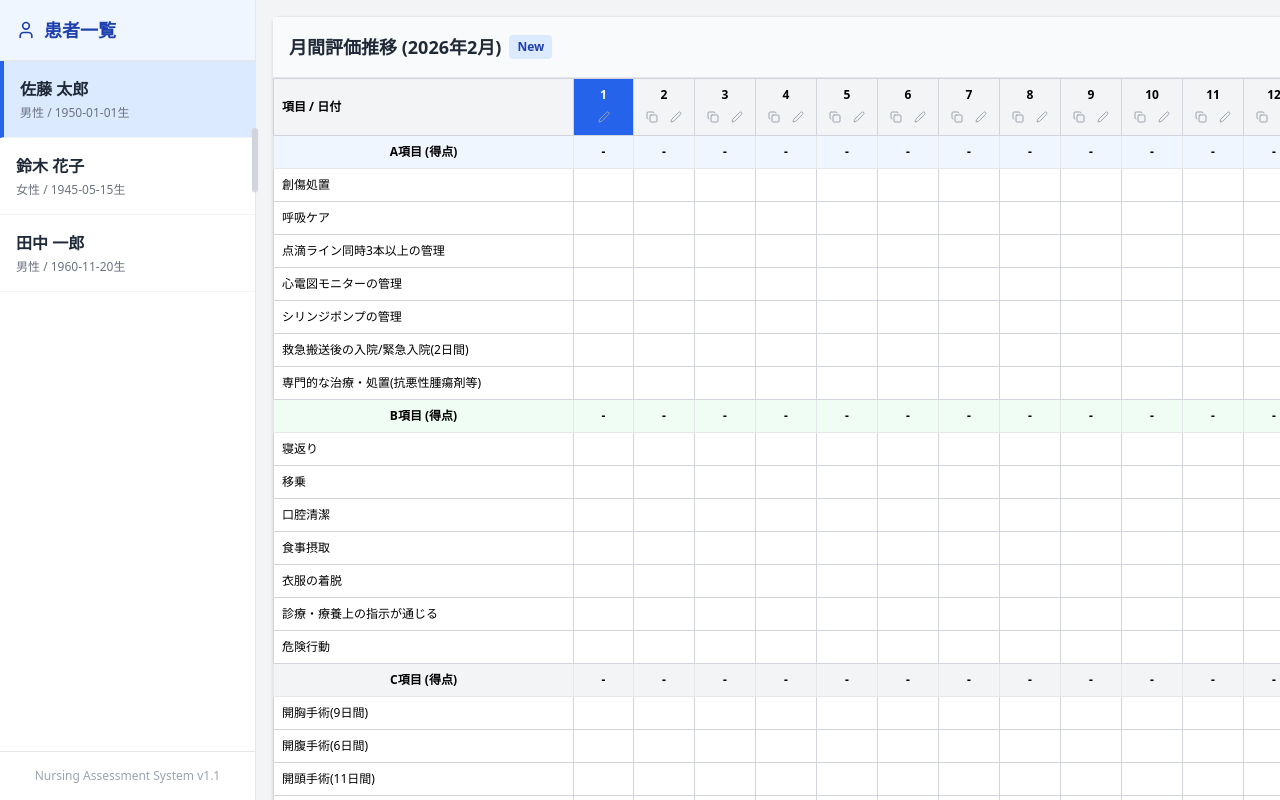
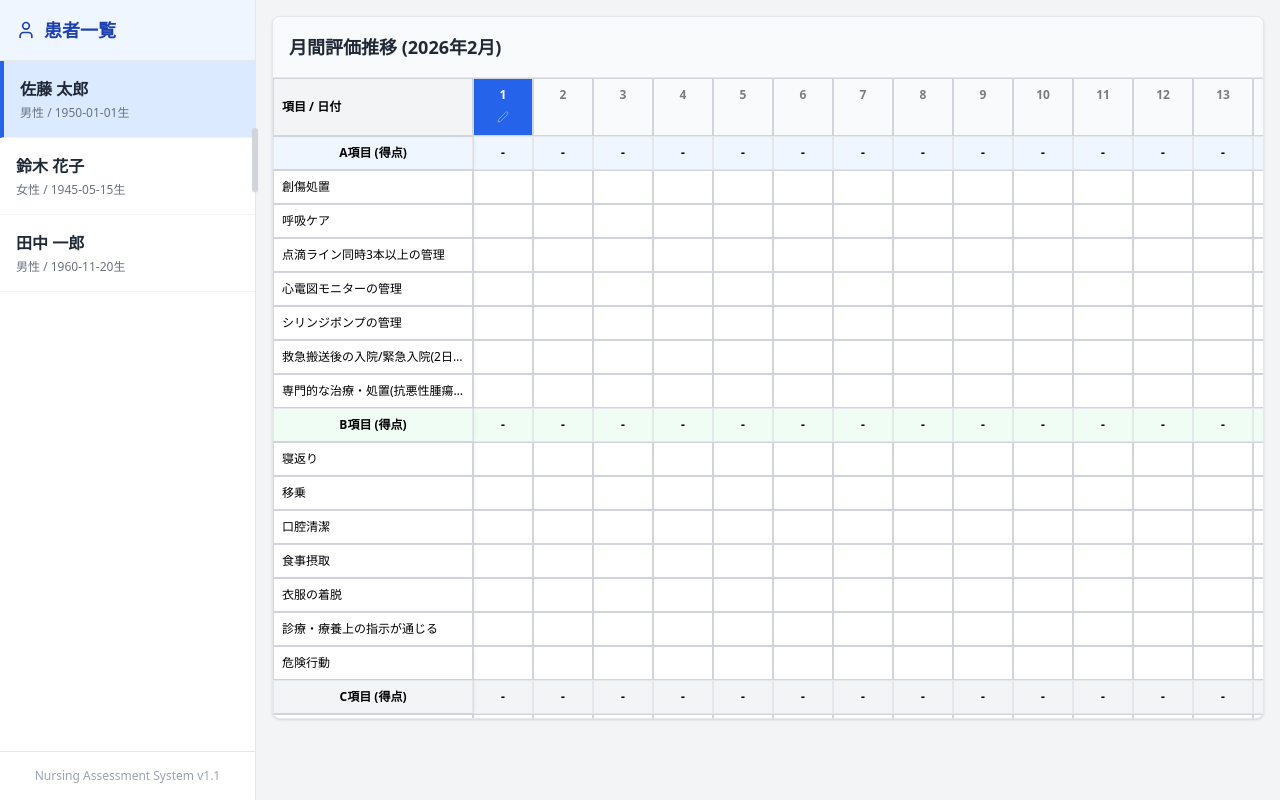
Before and after one commit to kumakumaaaaa/HfileMaker_v1, a Next.js app: page / in a window 1280 px wide. Built offline with nearby package versions, Linux system fonts and the light colour scheme.

Commit message:
マトリクス入力完成版（バグも修正済み）

```diff
--- a/app/page.tsx
+++ b/app/page.tsx
@@ -15,11 +15,29 @@ export default function Home() {
   const [isResizing, setIsResizing] = useState(false);
   const [lastUpdated, setLastUpdated] = useState<number>(0);
   const [isMounted, setIsMounted] = useState(false);
+  const [hasUnsavedChanges, setHasUnsavedChanges] = useState(false);
 
   // マウント判定
   useEffect(() => {
     setIsMounted(true);
   }, []);
+
+  // ... (omitted)
+
+  // Patient Selection Handler with Guard
+  const handlePatientSelect = (pid: string) => {
+      if (selectedPatientId === pid) return;
+
+      if (hasUnsavedChanges) {
+          if (!confirm('編集中のデータがあります。破棄して別の患者へ移動しますか？')) {
+              return;
+          }
+      }
+      setSelectedPatientId(pid);
+      setHasUnsavedChanges(false); // Reset immediately on switch accepted
+  };
+
+  // ... (omitted)
 
   // 初回ロード
   useEffect(() => {
@@ -36,50 +54,7 @@ export default function Home() {
     }
   }, []);
 
-  // 患者・日付変更時にデータをロード
-  useEffect(() => {
-    if (!selectedPatientId || !currentDate) return;
-
-    const data = getAssessment(selectedPatientId, currentDate);
-    if (data) {
-      setLoadedData(data.items);
-    } else {
-      setLoadedData(undefined); // 新規
-    }
-  }, [selectedPatientId, currentDate, lastUpdated]); // lastUpdatedが変わった時もロードし直す
-
-  // Resize Logic
-  useEffect(() => {
-      const handleMouseMove = (e: MouseEvent) => {
-          if (!isResizing) return;
-          const newWidth = e.clientX;
-          if (newWidth > 150 && newWidth < 600) {
-              setSidebarWidth(newWidth);
-          }
-      };
-
-      const handleMouseUp = () => {
-          setIsResizing(false);
-          document.body.style.cursor = 'default';
-      };
-
-      if (isResizing) {
-          window.addEventListener('mousemove', handleMouseMove);
-          window.addEventListener('mouseup', handleMouseUp);
-          document.body.style.cursor = 'col-resize';
-      }
-
-      return () => {
-          window.removeEventListener('mousemove', handleMouseMove);
-          window.removeEventListener('mouseup', handleMouseUp);
-      };
-  }, [isResizing]);
-
-  const selectedPatient = patients.find(p => p.id === selectedPatientId);
-
-  if (!isMounted) {
-    return <div className="flex h-screen items-center justify-center bg-gray-100">Loading...</div>;
-  }
+  // ... (omitted)
 
   return (
     <div className="flex h-screen bg-gray-100 overflow-hidden">
@@ -88,12 +63,11 @@ export default function Home() {
         className="bg-white border-r border-gray-200 flex flex-col shrink-0 relative group"
         style={{ width: sidebarWidth }}
       >
-        {/* Resize Handle */}
+        {/* Resize Handle (omitted) */}
         <div
             className="absolute right-0 top-0 h-full w-4 cursor-col-resize z-50 flex flex-col justify-start pt-32 items-center -mr-2 select-none"
             onMouseDown={(e) => { e.preventDefault(); setIsResizing(true); }}
         >
-             {/* Hit Area & Visual */}
              <div className="w-1.5 h-16 bg-gray-300 rounded-full transition-colors hover:bg-gray-500 shadow-sm" />
         </div>
 
@@ -106,7 +80,7 @@ export default function Home() {
           {patients.map(patient => (
             <button
               key={patient.id}
-              onClick={() => setSelectedPatientId(patient.id)}
+              onClick={() => handlePatientSelect(patient.id)}
               className={`w-full text-left p-4 border-b border-gray-100 hover:bg-gray-50 transition-colors ${
                 selectedPatientId === patient.id ? 'bg-blue-100 border-l-4 border-l-blue-600' : ''
               }`}
@@ -124,7 +98,7 @@ export default function Home() {
       </div>
 
       {/* メインエリア */}
-      <div className="flex-1 overflow-y-auto p-4 flex flex-col gap-4">
+      <div className="flex-1 overflow-y-auto overflow-x-hidden p-4 flex flex-col gap-4">
 
         {/* デバッグ用: 状態表示 (問題解決後削除予定) */}
         {!selectedPatientId || !currentDate ? (
@@ -134,12 +108,13 @@ export default function Home() {
         ) : null}
 
         {selectedPatientId && currentDate && (
-          <section className="w-full">
+          <section className="w-full min-w-0">
             <MonthlyMatrixView
                patientId={selectedPatientId}
                currentDate={currentDate}
                onDateSelect={setCurrentDate}
                lastUpdated={lastUpdated}
+               onDirtyChange={setHasUnsavedChanges}
             />
           </section>
         )}
--- a/components/MonthlyMatrixView.tsx
+++ b/components/MonthlyMatrixView.tsx
@@ -16,13 +16,15 @@ interface MonthlyMatrixViewProps {
   currentDate: string; // YYYY-MM-DD
   onDateSelect: (date: string) => void;
   lastUpdated?: number;
+  onDirtyChange?: (isDirty: boolean) => void;
 }
 
 export const MonthlyMatrixView: React.FC<MonthlyMatrixViewProps> = ({
   patientId,
   currentDate,
   onDateSelect,
-  lastUpdated
+  lastUpdated,
+  onDirtyChange
 }) => {
   // --- Basic Data Loading ---
   const targetDateObj = new Date(currentDate);
@@ -54,6 +56,39 @@ export const MonthlyMatrixView: React.FC<MonthlyMatrixViewProps> = ({
   const [editingDate, setEditingDate] = useState<string | null>(null);
   const [pendingChanges, setPendingChanges] = useState<Record<string, DailyAssessment>>({});
   const [focusedItemId, setFocusedItemId] = useState<string | null>(null);
+
+  // --- Dirty State & Patient Change Handling ---
+  const isDirty = Object.keys(pendingChanges).length > 0 || !!editingDate;
+
+  // Notify parent of dirty state
+  useEffect(() => {
+      onDirtyChange?.(isDirty);
+
+      // Browser unload protection
+      const handleBeforeUnload = (e: BeforeUnloadEvent) => {
+          if (isDirty) {
+              e.preventDefault();
+              e.returnValue = '';
+          }
+      };
+
+      if (isDirty) {
+          window.addEventListener('beforeunload', handleBeforeUnload);
+      }
+
+      return () => {
+          window.removeEventListener('beforeunload', handleBeforeUnload);
+      };
+  }, [isDirty, onDirtyChange]);
+
+  // Reset editing on patient change
+  useEffect(() => {
+      setEditingDate(null);
+      setPendingChanges({});
+      setFocusedItemId(null);
+      // We don't need to call onDirtyChange(false) here because the dependency above will trigger
+      // but if we unmount we might want to ensure it's cleared.
+  }, [patientId]);
 
   // Popover State
   const [popupState, setPopupState] = useState<{
@@ -375,25 +410,29 @@ export const MonthlyMatrixView: React.FC<MonthlyMatrixViewProps> = ({
   };
 
   return (
-    <div className="bg-white rounded-lg shadow mb-6 border border-gray-200 inline-block min-w-full">
+    <div className="flex flex-col bg-white rounded-lg shadow mb-6 border border-gray-200 w-full overflow-hidden">
       <div className="p-4 border-b border-gray-200 bg-gray-50 flex justify-between items-center">
         <h2 className="text-lg font-bold text-gray-800 flex items-center gap-2">
           月間評価推移 ({year}年{month}月)
-          <span className="text-xs bg-blue-100 text-blue-800 px-2 py-1 rounded">New</span>
-          {editingDate && <span className="text-xs bg-yellow-100 text-yellow-800 px-2 py-1 rounded flex items-center gap-1"><Edit2 className="w-3 h-3"/> 編集中: {editingDate} (他 {Object.keys(pendingChanges).length - 1}件 の変更保留)</span>}
+          {editingDate && <span className="text-xs bg-yellow-100 text-yellow-800 px-2 py-1 rounded flex items-center gap-1"><Edit2 className="w-3 h-3"/> 編集中: {editingDate}</span>}
         </h2>
       </div>
 
-      {/* Removed scroll and sticky, just auto layout */}
-      <div className="w-full">
-        <table className="w-full text-xs text-center border-collapse">
+      {/* Scrollable Container */}
+      <div className="w-full overflow-x-auto max-h-[80vh]">
+        <table className="w-full text-xs text-center border-separate border-spacing-0">
           <thead className="bg-gray-100">
             <tr>
-              <th className="p-2 border border-gray-300 min-w-[300px] text-left bg-gray-100">項目 / 日付</th>
+              <th className="p-2 border border-gray-300 min-w-[200px] text-left bg-gray-100 shadow-[2px_0_5px_-2px_rgba(0,0,0,0.1)] outline outline-1 outline-gray-300"
+                  style={{ position: 'sticky', top: 0, left: 0, zIndex: 60, background: '#f3f4f6' }}>項目 / 日付</th>
               {dateList.map((date, dateIdx) => {
                 const day = parseInt(date.split('-')[2]);
                 const isSelected = date === currentDate;
                 const isEditing = date === editingDate;
+
+                // Future check
+                const todayStr = new Date().toISOString().split('T')[0];
+                const isFuture = date > todayStr;
 
                 // Data flow: pending -> stored
                 const pending = pendingChanges[date];
@@ -409,12 +448,14 @@ export const MonthlyMatrixView: React.FC<MonthlyMatrixViewProps> = ({
                       p-2 border border-gray-300 min-w-[60px] transition-colors relative group
                       ${isEditing ? 'bg-yellow-50 border-yellow-400 border-2 border-b-0' : ''}
                       ${!isEditing && isSelected ? 'bg-blue-600 text-white' : ''}
-                      ${!isEditing && !isSelected ? 'hover:bg-gray-200' : ''}
+                      ${!isEditing && !isSelected ? 'bg-gray-100 hover:bg-gray-200' : ''}
                       ${!isEditing && isSevere ? 'bg-pink-100 text-red-800' : ''}
+                      ${isFuture ? 'bg-gray-50 cursor-not-allowed' : ''}
                     `}
-                    onClick={() => !isEditing && onDateSelect(date)}
+                    style={{ position: 'sticky', top: 0, zIndex: 50 }}
+                    onClick={() => !isEditing && !isFuture && onDateSelect(date)}
                   >
-                    <div className="flex flex-col items-center gap-1">
+                    <div className={`flex flex-col items-center gap-1 ${isFuture ? 'opacity-50' : ''}`}>
                       <span>{day}</span>
                       {isEditing ? (
                          <div className="flex gap-1 z-50 relative items-center">
@@ -423,8 +464,8 @@ export const MonthlyMatrixView: React.FC<MonthlyMatrixViewProps> = ({
                          </div>
                       ) : (
                         <div className="h-5 flex gap-1 items-center justify-center">
-                             {/* Copy Previous Button - Only if NO data for current date */}
-                             {dateIdx > 0 && !monthlyData[date] && (
+                             {/* Copy Previous Button - Only if NO data for current date AND not future */}
+                             {dateIdx > 0 && !monthlyData[date] && !isFuture && (
                                 <button
                                     onClick={(e) => { e.stopPropagation(); handleCopyPrevious(date); }}
                                     className="p-1 text-gray-400 hover:text-blue-600 transition-colors"
@@ -434,6 +475,7 @@ export const MonthlyMatrixView: React.FC<MonthlyMatrixViewProps> = ({
                                 </button>
                              )}
                              {/* Edit Button */}
+                             {!isFuture && (
                                  <button
                                     onClick={(e) => { e.stopPropagation(); handleStartEdit(date); }}
                                     className="p-1 text-gray-400 hover:text-blue-600 transition-colors"
@@ -441,6 +483,7 @@ export const MonthlyMatrixView: React.FC<MonthlyMatrixViewProps> = ({
                                  >
                                     <Edit2 className="w-3 h-3" />
                                  </button>
+                             )}
                         </div>
                       )}
 
@@ -457,10 +500,12 @@ export const MonthlyMatrixView: React.FC<MonthlyMatrixViewProps> = ({
             {(() => {
                 const renderRow = (item: NursingItemDefinition) => (
                    <tr key={item.id}>
-                    <td className="p-2 border border-gray-300 text-left bg-white truncate max-w-[300px]" title={item.label}>
+                    <td className="p-2 border border-gray-300 text-left bg-white truncate max-w-[200px] shadow-[2px_0_5px_-2px_rgba(0,0,0,0.1)] outline outline-1 outline-gray-300" title={item.label}
+                        style={{ position: 'sticky', left: 0, zIndex: 40, background: 'white' }}>
                       {item.label}
                     </td>
                     {dateList.map((date, dateIdx) => {
+                      // ... (existing logic)
                       const isEditing = date === editingDate;
 
                       // Data
@@ -515,7 +560,8 @@ export const MonthlyMatrixView: React.FC<MonthlyMatrixViewProps> = ({
                 // Helper for score rows
                 const renderScoreRow = (label: string, category: 'a'|'b'|'c', bgClass: string) => (
                     <tr className={`${bgClass} font-bold`}>
-                        <td className={`${bgClass} p-2 border`}>{label}</td>
+                        <td className={`${bgClass} p-2 border shadow-[2px_0_5px_-2px_rgba(0,0,0,0.1)]`}
+                            style={{ position: 'sticky', left: 0, zIndex: 40 }}>{label}</td>
                         {dateList.map((date, dateIdx) => {
                              const pending = pendingChanges[date];
                              const stored = monthlyData[date];
@@ -547,7 +593,8 @@ export const MonthlyMatrixView: React.FC<MonthlyMatrixViewProps> = ({
 
             {/* 判定結果 */}
             <tr className="bg-gray-800 text-white font-bold">
-              <td className="p-2 border border-gray-600 text-left bg-gray-800">判定結果</td>
+              <td className="p-2 border border-gray-600 text-left bg-gray-800 shadow-[2px_0_5px_-2px_rgba(0,0,0,0.1)] outline outline-1 outline-gray-600"
+                  style={{ position: 'sticky', left: 0, zIndex: 40, background: '#1f2937', color: 'white' }}>判定結果</td>
               {dateList.map((date, dateIdx) => {
                 const pending = pendingChanges[date];
                  const stored = monthlyData[date];
```
Lines whose indentation alone changed are shown as unchanged.
